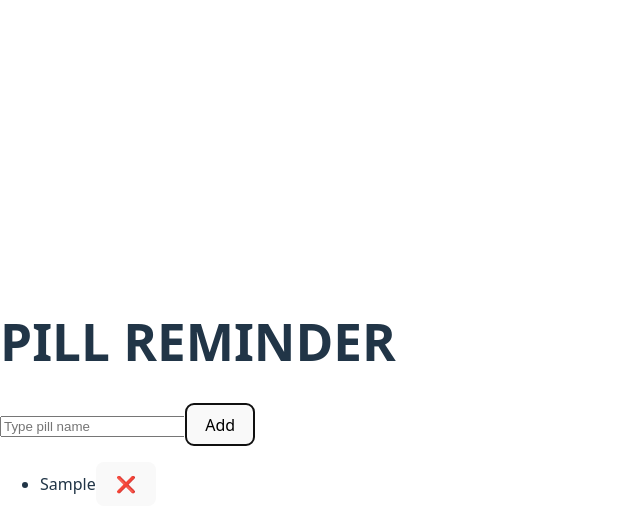
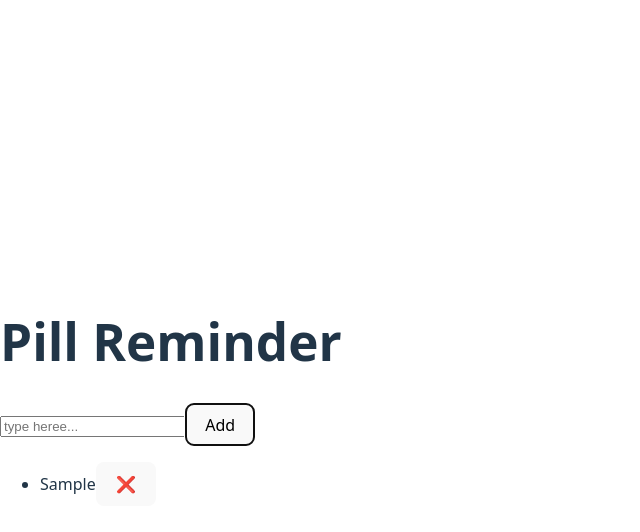
Before and after one commit to pamplonajp45-eng/Pill_reminder, a React (Vite) app: page / in a window 1280 px wide. Both pictures are taken after typing "Sample" into the empty fields and a click on the button "Add". Shown: the top 532 px of the page, without its empty margins (0-640 px from the left). Built offline with nearby package versions, Linux system fonts and the light colour scheme.

Commit message:
level5 break and fixed

```diff
--- a/src/App.jsx
+++ b/src/App.jsx
@@ -1,24 +1,29 @@
 import { useState } from "react";
+
 import PillInput from "./PillInput";
+import PillList from "./PillList";
+
+export default function App() {
+  const [pills, setPills] = useState ([]);
+
+  function addPill(pill) {
+    setPills(prev => [...prev, pill]);
+  }
+
+  function deletePill(index) {
+    setPills(prev => prev.filter((_,i) => i !== index));
+  }
+
+  return (
+    <div>
+      <h1>Pill Reminder</h1>
 
 
-export default function App(){
-  const[pills, setPills] = useState ([]);
-
-  const addPill = (name) => {
-    setPills((prev) => [...prev, {id:Date.now(), name}]);
-  };
-
-  return(
-  <div>
-    <h1>PILL REMINDER</h1>
-    <PillInput onAdd={addPill}/>
-    <ul>
-    {pills.map((pill) => (
-       <li key={pill.id}> {pill.name} </li>
-      ))}
-     </ul>
+      <PillInput
+        onAdd={addPill}  />
+      <PillList
+        pills={pills}
+        onDelete={deletePill} />
     </div>
-
   );
 }
--- a/src/PillInput.jsx
+++ b/src/PillInput.jsx
@@ -1,50 +1,23 @@
-import { useEffect, useState } from "react";
+import { useState } from "react";
 
-export default function PillInput() {
+export default function PillInput({onAdd}) {
   const [pillName, setPillName] = useState("");
-  const [pills, setPills] = useState([]);
 
-  //  BUG 1: Side effect runs too often
-  useEffect(() => {
-    if (pills.length > 0) {
-      console.log("Pills updated:");
-    }
-  }, [pills]);
-
-  function handleAddPill() {
-    if(!pillName.trim()) return;
-    setPills (prevPills => [...prevPills, pillName.trim()]);     //  BUG 2: Stale state usage                                //  BUG 3: Clearing before validation
+  function handleAdd() {
+    if (!pillName.trim()) return;
+    onAdd(pillName.trim());
     setPillName("");
-  };
-
-
-    function handleDeletePill(index) {    // BUG 4: Mutating state directly
-    setPills(prevPills =>
-    prevPills.filter((_, i) => i !== index)
-   );
   }
 
   return (
     <div>
       <input
         type="text"
+        placeholder="type heree..."
         value={pillName}
-        placeholder="Type pill name"
         onChange={(e) => setPillName(e.target.value)}
       />
-
-      <button onClick={handleAddPill}>Add</button>
-
-      <ul>
-        {pills.map((pill, index) => (
-          <li key={index}>
-            {pill}
-            <button onClick={() => handleDeletePill(index)}>
-              ❌
-            </button>
-          </li>
-        ))}
-      </ul>
+      <button onClick={handleAdd}>Add</button>
     </div>
   );
 }
--- /dev/null
+++ b/src/PillList.jsx
@@ -0,0 +1,12 @@
+export default function PillList({ pills, onDelete }) {
+  return (
+    <ul>
+      {pills.map((pill, index) => (
+        <li key={index}>
+          {pill}
+          <button onClick={() => onDelete(index)}>❌</button>
+        </li>
+      ))}
+    </ul>
+  );
+}
```
